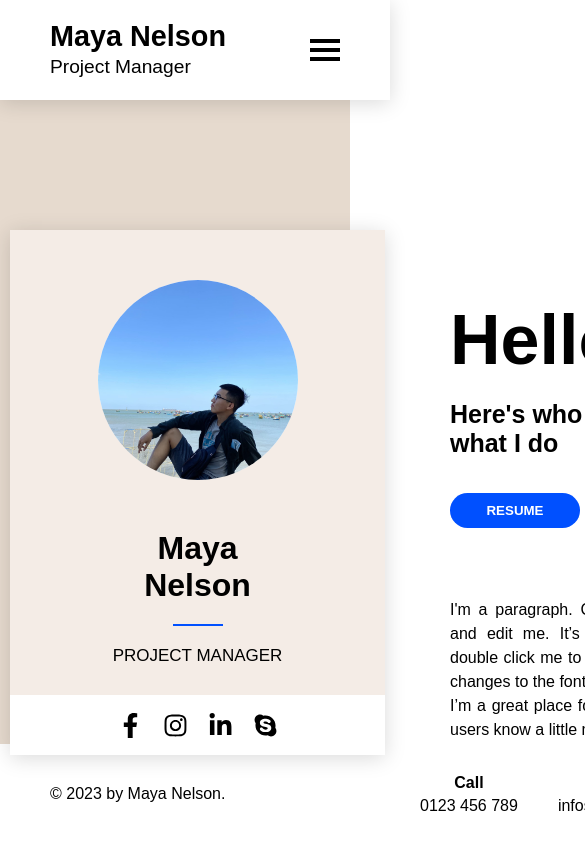
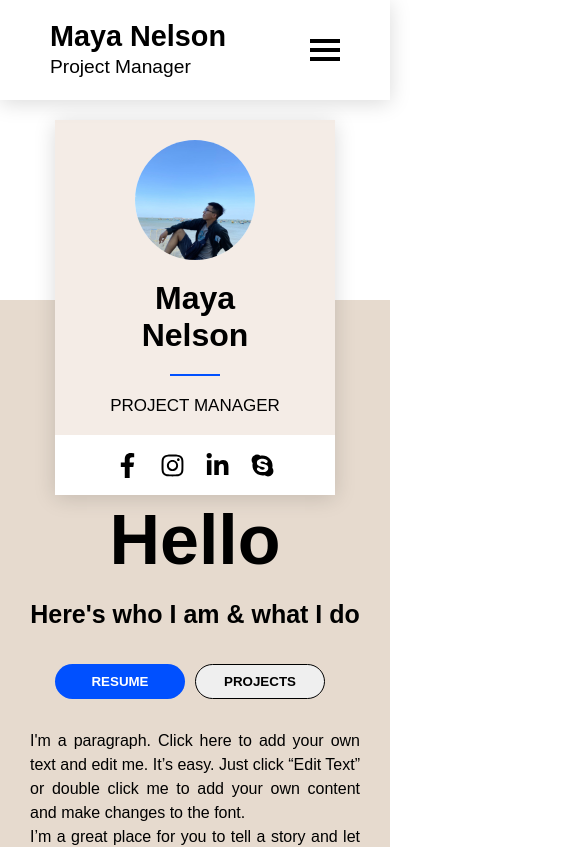
Before and after one commit to tduong5522/creative_cv, a React (Create React App) app: page / in a window 390 px wide. Shown: the top 847 px of the page, 585 px wide, since content can reach past the window. Built offline with nearby package versions, Linux system fonts and the light colour scheme.

Commit message:
Complete responsive for Home Page

```diff
--- a/src/components/page/HomePage.jsx
+++ b/src/components/page/HomePage.jsx
@@ -6,7 +6,7 @@ import instagram from "../../svg/instagram-brands.svg";
 import linkedin from "../../svg/linkedin-in-brands.svg";
 import skype from "../../svg/skype-brands.svg";
 
-const Home = () => {
+const HomePage = () => {
   return (
     <div className="home__container">
       <div className="home__info">
@@ -40,4 +40,4 @@ const Home = () => {
   );
 };
 
-export default Home;
+export default HomePage;
--- a/src/scss/footer.scss
+++ b/src/scss/footer.scss
@@ -39,4 +39,24 @@
             }
         }
     }
+
+    @media screen and (max-width:900px) {
+        position: relative;
+        flex-wrap: wrap;
+        padding: 0 20px 40px;
+        height: initial;
+        .footer__right {
+            flex-wrap: wrap;
+            justify-content: start;
+            .footer__info--header{
+                text-align: left;
+            }
+        }
+        .footer__left {
+            min-width: inherit;
+            position: absolute;
+            left:40px;
+            bottom: 20px;
+        }
+    }
 }
--- a/src/scss/home.scss
+++ b/src/scss/home.scss
@@ -15,7 +15,7 @@ $mainColor: rgba(230,218,206,1);
 
         .home__card {
             position: absolute;
-            right: -10%;
+            right: -70px;
             top: 130px;
             width: 375px;
             height: 525px;
@@ -137,4 +137,53 @@ $mainColor: rgba(230,218,206,1);
         }
     }
 
+    @media screen and (max-width: 900px) {
+        display: block;
+        width: 100%;
+        height: 100%;
+
+        .home__info {
+            width: 100%;
+            height: 200px;
+            text-align: center;
+            background-color: #ffffff;
+            min-width: inherit;
+            .home__card {
+                position: relative;
+                top : 20px;
+                right: unset;
+                width: 280px;
+                height: 375px;
+                margin: 0 auto;
+                padding-top: 20px;
+                .card__img {
+                    width: 120px;
+                    height: 120px;
+                    margin: 0 auto;
+                }
+            }
+        }
+
+        .home__introduce {
+            width: inherit;
+            margin: 0 auto;
+            text-align: center;
+            background-color: #e6dace;
+            .introduce__header{
+                margin: 0;
+                padding: 200px 0 20px;
+            }
+            .introduce__button{
+                width: initial;
+                margin-bottom: 0;
+                button {
+                    margin-bottom: 0;
+                }
+            }
+            .introduce__content{
+                width: 100%;
+                padding: 30px;
+            }
+        }
+    }
 }
```
